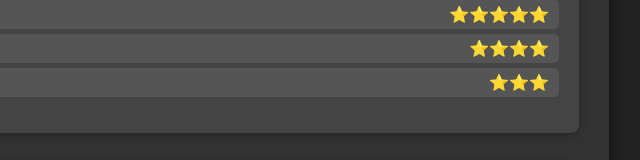
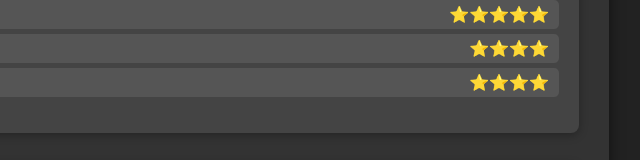
Before and after one commit to SoumyaNITK/soumyanitk.github.io, a plain HTML site: page index.html in a window 1280 px wide. Shown: the part 1405-1565 px from the top of the page, 461-1101 px from the left. Drawn offline with Linux system fonts and the light colour scheme.

Commit message:
Update index.html

```diff
--- a/index.html
+++ b/index.html
@@ -173,7 +173,7 @@ I also enjoy simulating physics concepts using Python, bringing abstract ideas t
             <ul class="skills-list">
                 <li><span>Odia</span> <span>⭐⭐⭐⭐⭐</span></li>
                 <li><span>Hindi</span> <span>⭐⭐⭐⭐</span></li>
-                <li><span>English</span> <span>⭐⭐⭐</span></li>
+                <li><span>English</span> <span>⭐⭐⭐⭐</span></li>
             </ul>
         </div>
 
```
